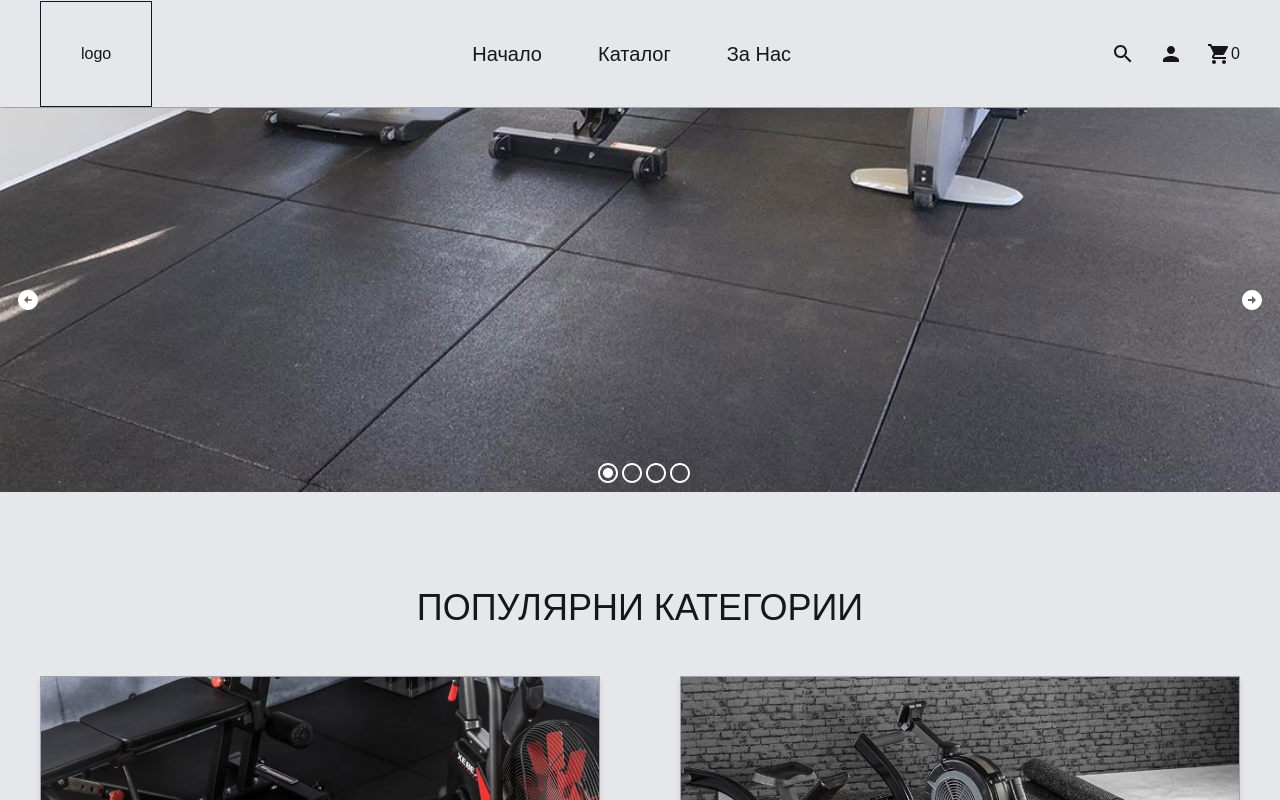
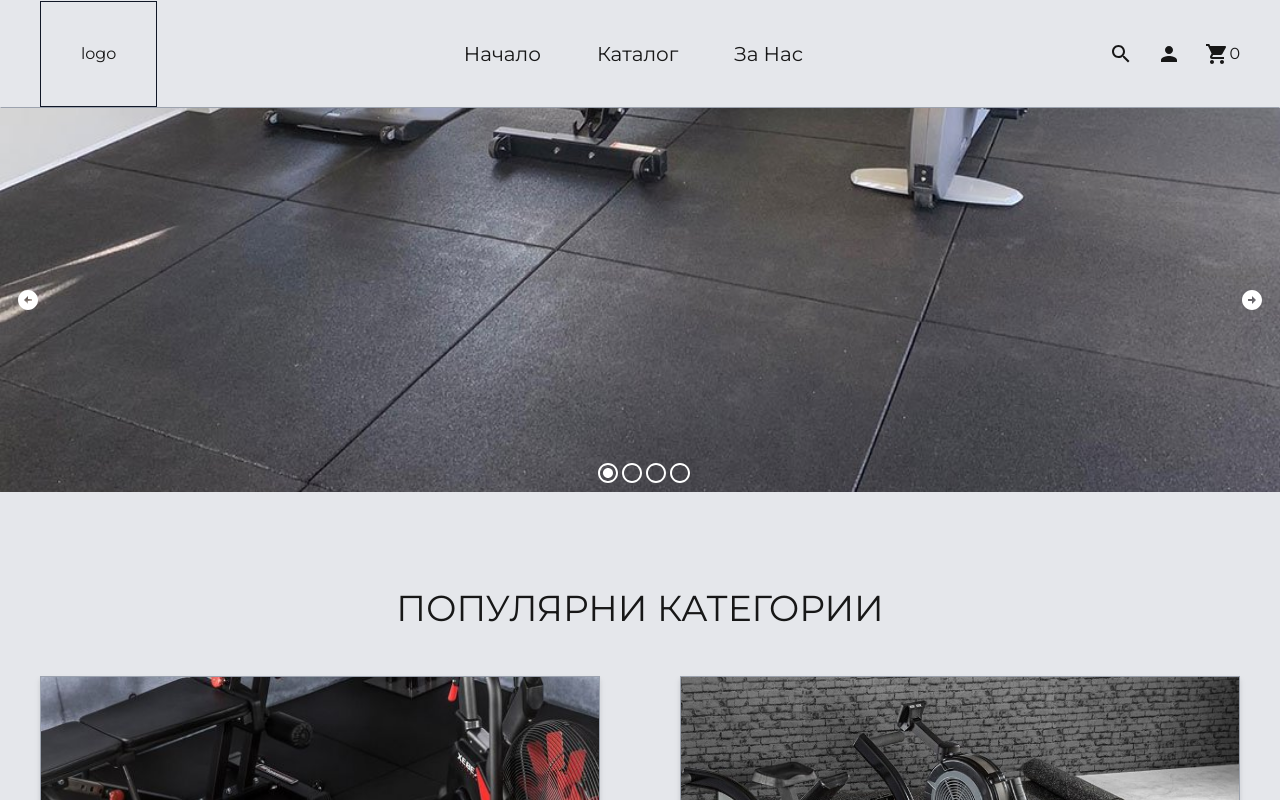
Before and after one commit to kivanov27/fitnesnastilki, a Next.js app: page / in a window 1280 px wide. Shown: the top 800 px of the page. Built offline with nearby package versions, Linux system fonts and the light colour scheme.

Commit message:
changed font to Montserrat

```diff
--- a/src/app/globals.css
+++ b/src/app/globals.css
@@ -17,7 +17,7 @@
 body {
     color: var(--foreground);
     background: var(--background);
-    font-family: Arial, Helvetica, sans-serif;
+    /* font-family: Arial, Helvetica, sans-serif; */
 }
 
 .nav-btn-underline {
--- a/src/app/layout.tsx
+++ b/src/app/layout.tsx
@@ -1,15 +1,21 @@
 import type { Metadata } from "next";
-import { Geist, Geist_Mono } from "next/font/google";
+// import { Geist, Geist_Mono } from "next/font/google";
+import { Montserrat } from "next/font/google";
 import "./globals.css";
 
-const geistSans = Geist({
-    variable: "--font-geist-sans",
-    subsets: ["latin"],
-});
+// const geistSans = Geist({
+//     variable: "--font-geist-sans",
+//     subsets: ["latin"],
+// });
+//
+// const geistMono = Geist_Mono({
+//     variable: "--font-geist-mono",
+//     subsets: ["latin"],
+// });
 
-const geistMono = Geist_Mono({
-    variable: "--font-geist-mono",
-    subsets: ["latin"],
+const montserrat = Montserrat({
+    variable: "--font-montserrat",
+    subsets: ["latin", "cyrillic"]
 });
 
 export const metadata: Metadata = {
@@ -25,7 +31,7 @@ export default function RootLayout({
     return (
         <html lang="en">
             <body
-                className={`${geistSans.variable} ${geistMono.variable} antialiased bg-gray-200`}
+                className={`${montserrat.className} antialiased bg-gray-200`}
             >
                 {children}
             </body>
```
